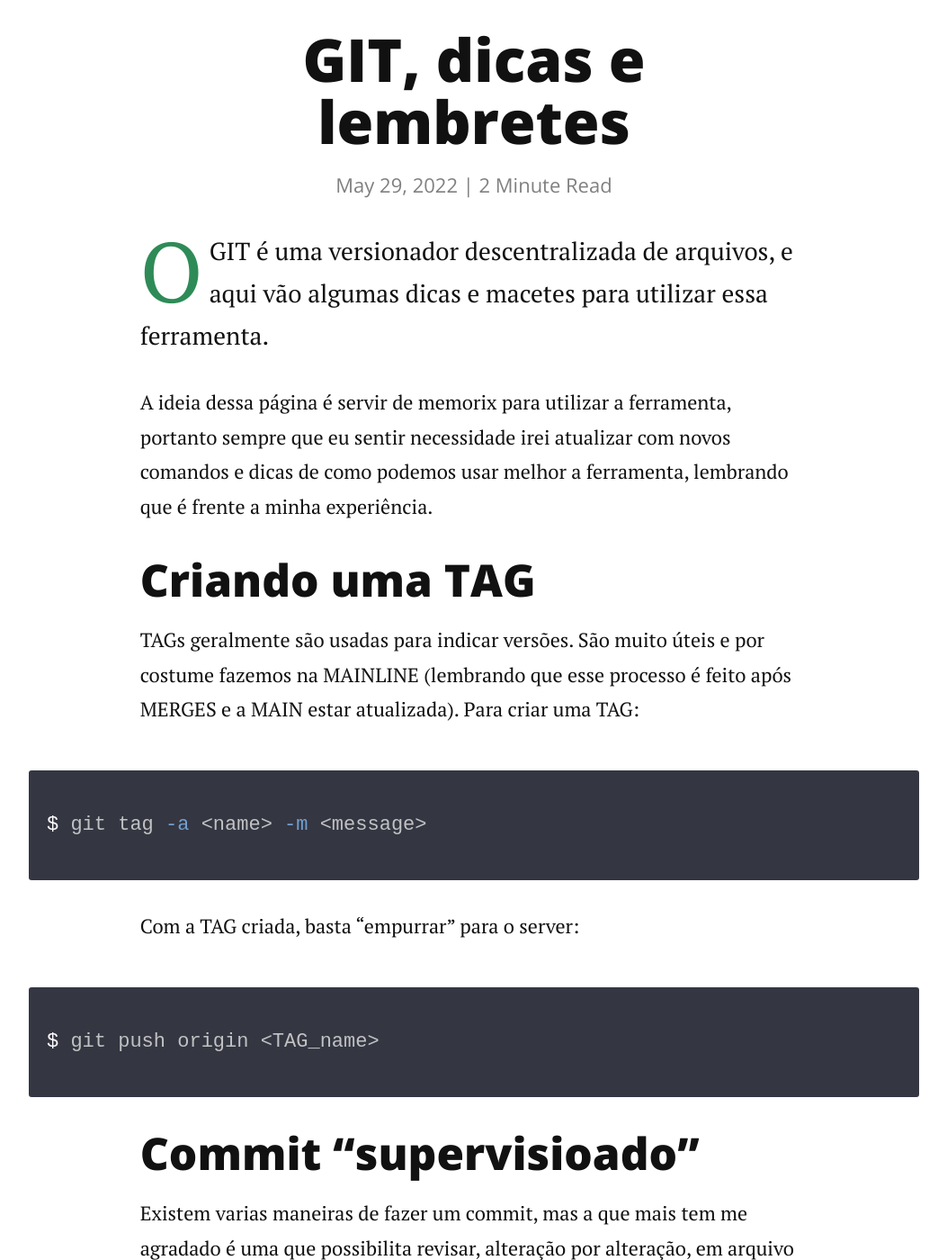
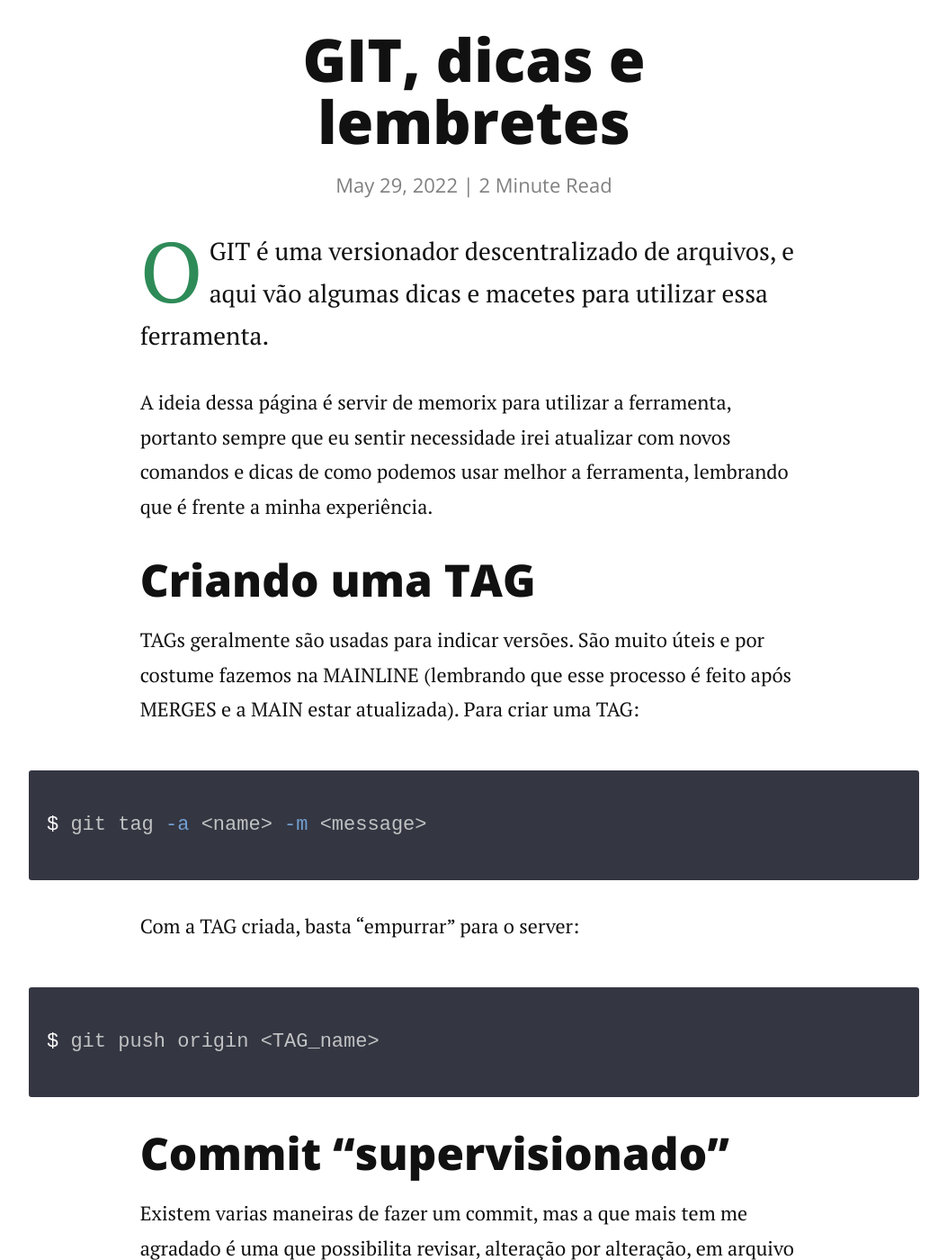
Before and after one commit to FilipeOSilva/oldBlog, a Jekyll site: the page built from _posts/2022-05-29-dicas-para-git.markdown, in a window 1280 px wide and 1400 px high, scrolled down 331 px. Shown: the whole window at 90% size, without its empty margins (113-1166 px from the left). Built offline with Jekyll 4.4.1, drawn with Linux system fonts in a browser that asks for light colours; nearby versions of some CDN libraries.

Commit message:
Update 2022-05-29-dicas-para-git.markdown
fix: Correção em palavras

```diff
--- a/_posts/2022-05-29-dicas-para-git.markdown
+++ b/_posts/2022-05-29-dicas-para-git.markdown
@@ -4,7 +4,7 @@ title:  "GIT, dicas e lembretes"
 date:   2022-05-29
 ---
 
-<p class="intro"><span class="dropcap">O</span> GIT é uma versionador descentralizada de arquivos, e aqui vão algumas dicas e macetes para utilizar essa ferramenta.</p>
+<p class="intro"><span class="dropcap">O</span> GIT é uma versionador descentralizado de arquivos, e aqui vão algumas dicas e macetes para utilizar essa ferramenta.</p>
 
 A ideia dessa página é servir de memorix para utilizar a ferramenta, portanto sempre que eu sentir necessidade irei atualizar com novos comandos e dicas de como podemos usar melhor a ferramenta, lembrando que é frente a minha experiência.
 
@@ -26,7 +26,7 @@ $ git push origin <TAG_name>
 
 {%- endhighlight -%}
 
-## Commit "supervisioado"
+## Commit "supervisionado"
 
 Existem varias maneiras de fazer um commit, mas a que mais tem me agradado é uma que possibilita revisar, alteração por alteração, em arquivo por arquivo e  ir aplicando se desejo ou não "jogar" naquele alteração neste commit. Para isso:
 
```
